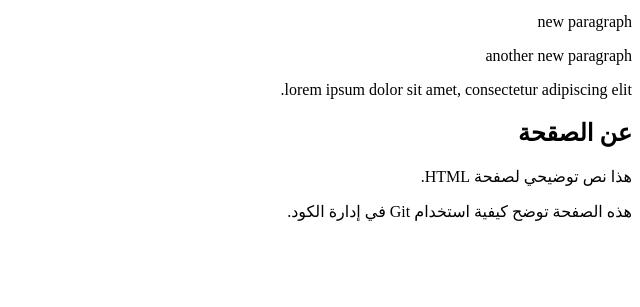
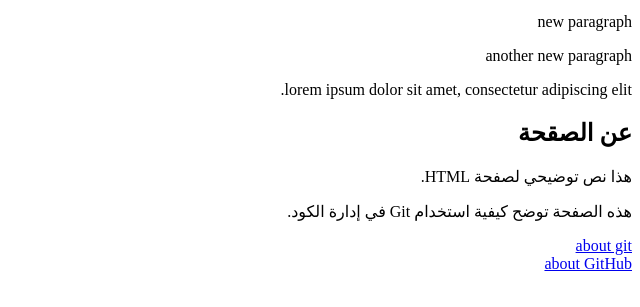
Before and after one commit to ibrahimhammad-hub/homework, a plain HTML site: page index.html in a window 1280 px wide. Shown: the part 101-408 px from the top of the page, without its empty margins (640-1280 px from the left). Drawn offline with Linux system fonts and the light colour scheme.

Commit message:
Add Useful Links

```diff
--- a/index.html
+++ b/index.html
@@ -15,5 +15,7 @@
     <h2>عن الصقحة</h2>
     <p>هذا نص توضيحي لصفحة HTML.</p>
     <p>هذه الصفحة توضح كيفية استخدام Git في إدارة الكود.</p>
+    <a href="https://git-scm.com/about">about git</a><br>
+    <a href="https://github.com/about">about GitHub</a>
 </body>
 </html>
```
